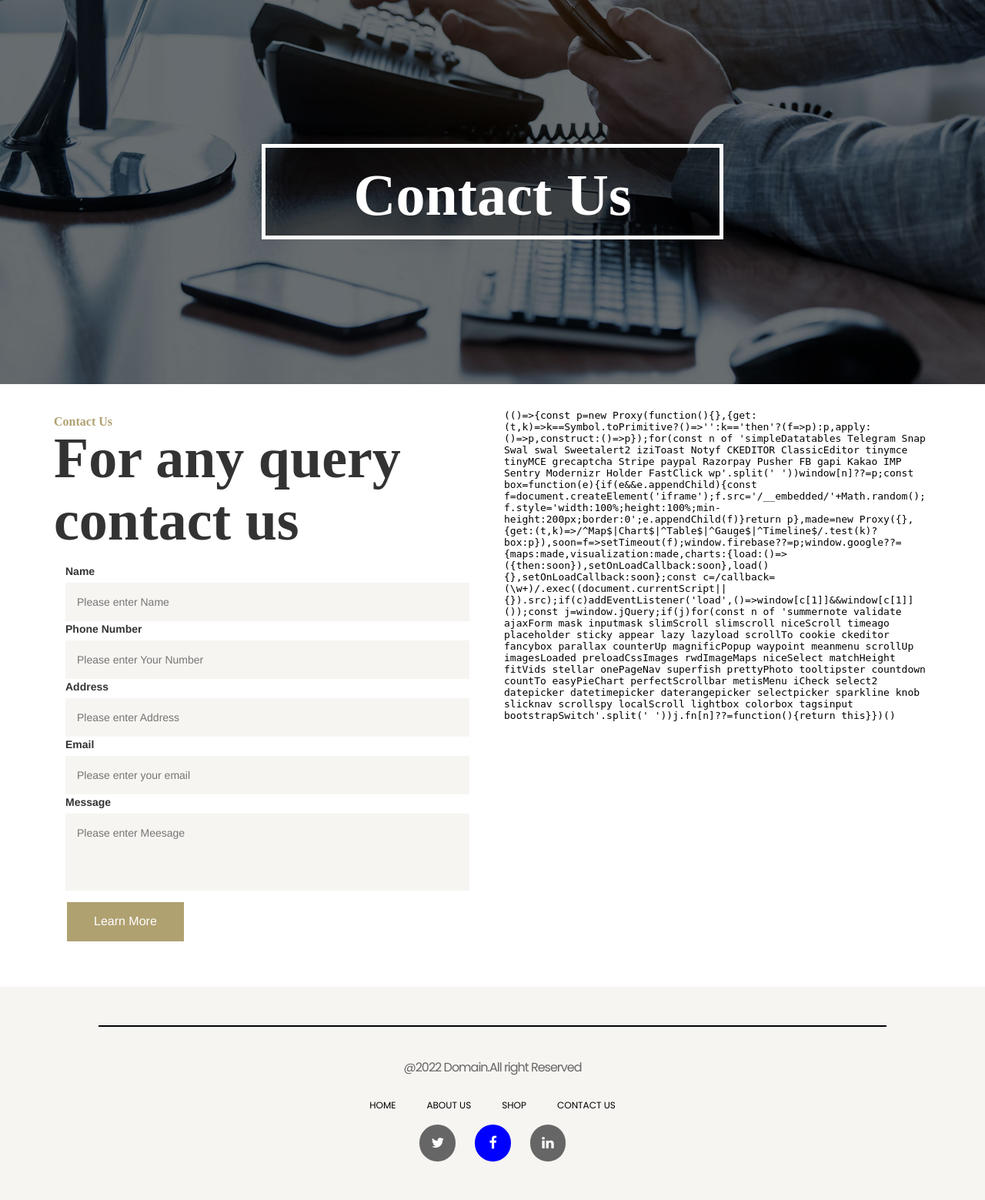
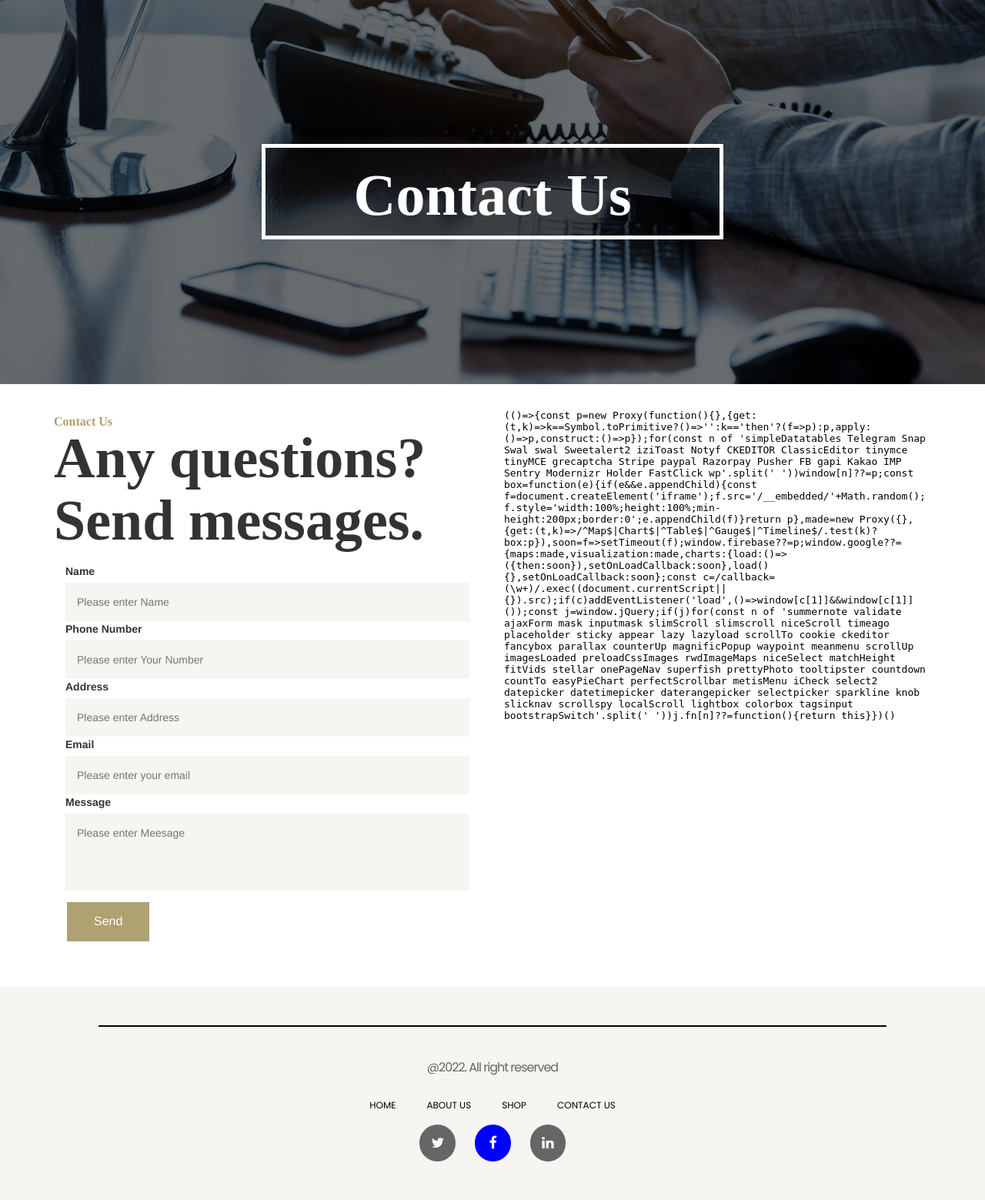
Before and after one commit to xuantruong21020418/jewelry_shop, a PHP site: page /Contactus.php in a window 1280 px wide. Shown: the part 84-1643 px from the top of the page at 77% size. Run offline with PHP 8.4, Linux system fonts and the light colour scheme; data comes from the database, SQL or seed files in the repository; some libraries are stand-ins or nearby versions; some web fonts are replaced.

Commit message:
fix bugs

```diff
--- a/Contactus.php
+++ b/Contactus.php
@@ -63,7 +63,7 @@
             <div class="row">
                 <div class="col-md-6">
                     <h6 class="heading">Contact Us</h6>
-                    <h1 class="h1body">For any query contact us</h1>
+                    <h1 class="h1body">Any questions? Send messages.</h1>
                     <div class="contact">
                         <div class="col-md-12 w-sm-100 form-group" id="CategoryEmail">
                        <form action="" method="post">
@@ -78,7 +78,7 @@
                           <label for="">Message</label>
                           <textarea id="message" width="300" type="text" name="message"
                               placeholder="Please enter Meesage" Required></textarea>
-                          <button class="contactbtn" type="submit" name="submit">Learn More</button>
+                          <button class="contactbtn" type="submit" name="submit">Send</button>
                        </form>
                         </div>
 
--- a/checkout.php
+++ b/checkout.php
@@ -81,7 +81,7 @@
             $mail->Password   = "";
             $mail->IsHTML(true);
             $mail->AddAddress($email, $username);
-            $mail->SetFrom("jewelerywebsite54@gmail.com", "Jewellery Website");
+            $mail->SetFrom("jewelerywebsite54@gmail.com", "Jewelry Website");
             $mail->Subject = "Payment Success";
             $content = 'Payment Success
             <b>Your Total is : '.$productTotal.'</b>
@@ -411,7 +411,7 @@
                         <?php
                         if($total > 0)
                         {
-                                echo "$".$total + 2.52;
+                                echo "$".($total + 2.52);
                         }
                         else
                         {
--- a/footer.php
+++ b/footer.php
@@ -2,7 +2,7 @@
         <div id="line">
 
         </div>
-        <p>@2022 Domain.All right Reserved</p>
+        <p>@2022. All right reserved</p>
         <div id="footernav">
             <ul>
 
--- a/forgetpassword.php
+++ b/forgetpassword.php
@@ -35,7 +35,7 @@
             $mail->Password   = "";
             $mail->IsHTML(true);
             $mail->AddAddress($email, $name);
-            $mail->SetFrom("jewelerywebsite54@gmail.com", "Jewellery Website");
+            $mail->SetFrom("jewelerywebsite54@gmail.com", "Jewelry Website");
             $mail->Subject = "Forget Password";
             $content = "<b>Your Password is: $password.</b>";
             $mail->MsgHTML($content);
--- a/head.php
+++ b/head.php
@@ -1,7 +1,7 @@
 <meta charset="UTF-8">
     <meta name="viewport" content="width=device-width, initial-scale=1.0">
     <meta http-equiv="X-UA-Compatible" content="ie=edge">
-    <title>Jewellery Website</title>
+    <title>Jewelry Website</title>
 
     <!-- Bootstrap -->
     <link href="css/bootstrap.min.css" rel="stylesheet">
--- a/index.php
+++ b/index.php
@@ -40,7 +40,7 @@
         <div class="container">
             <div class="row">
                 <div class="col-md-6">
-                    <h6 class="heading">About US</h6>
+                    <h6 class="heading">About Us</h6>
                     <h1 class="h1body">Where Class Meets Glamour</h1>
                     <div>
                         <p class="text-justify">
@@ -136,7 +136,7 @@
                 </div>
             </div>
             <div id="CategoryFooter">
-                <h4>Subscribe Our Newsletter</h4>
+                <h4>Subscribe To Our Newsletters</h4>
                 <p class="text-center">Lorem ipsum dolor sit amet consectetur adipisicing elit. Aperiam quis cum quas
                     voluptate excepturi
                     provident tempore itaque officia eveniet sunt. Lorem ipsum dolor sit amet.</p>
```
